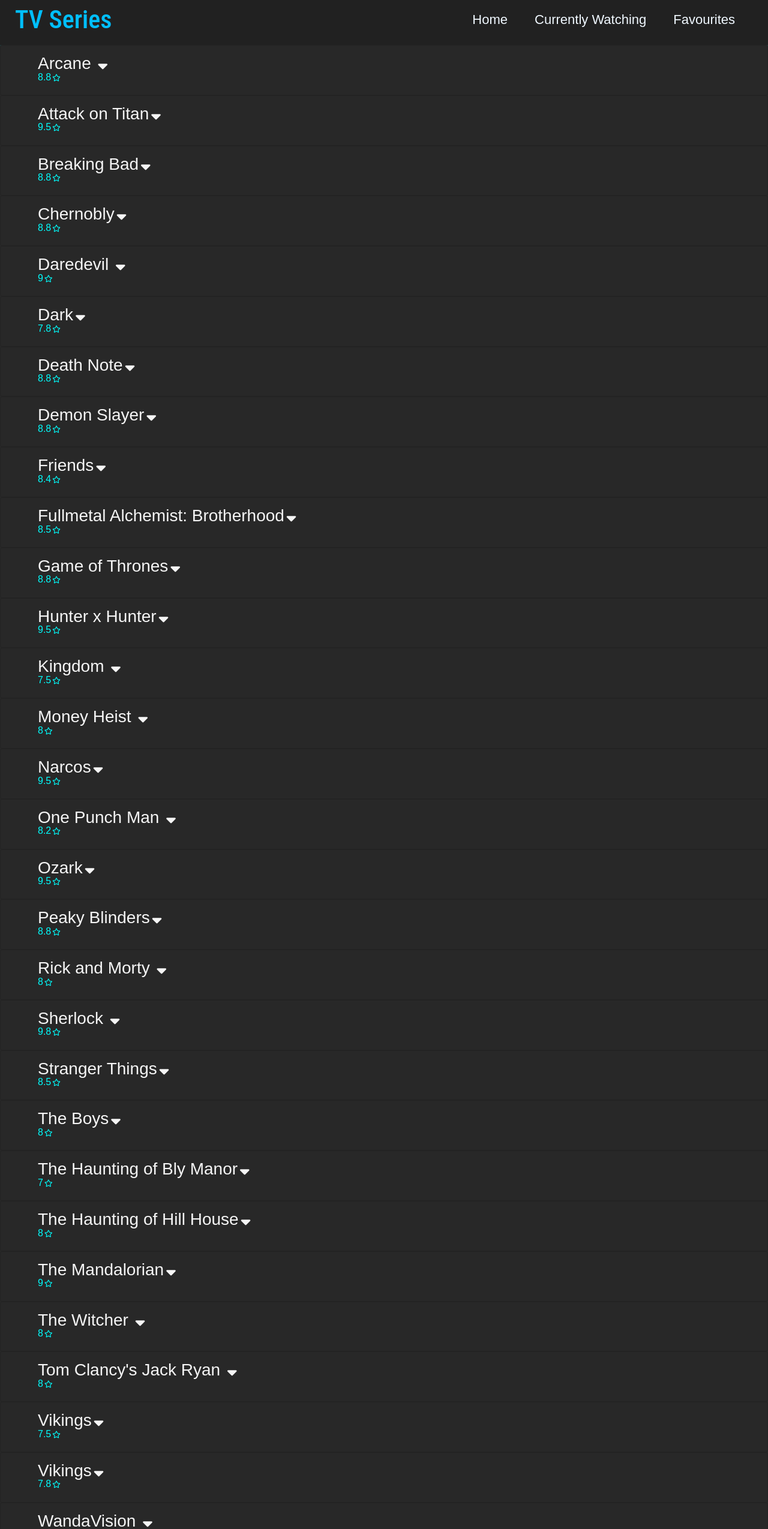
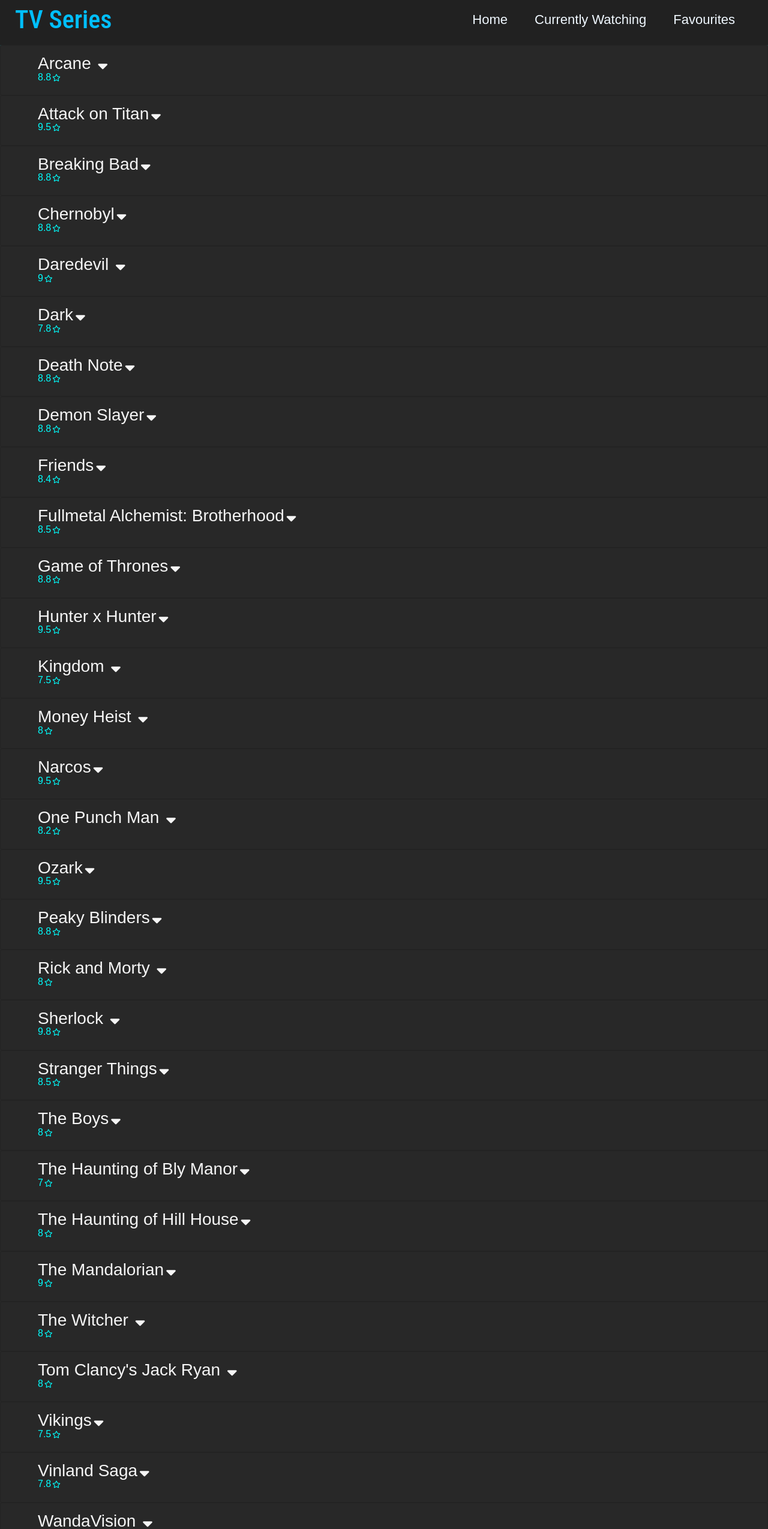
Before and after one commit to megh2k/reviewlist, a React (Create React App) app: page / in a window 1280 px wide. Shown: the top 2549 px of the page at 60% size. Built offline with nearby package versions, Linux system fonts and the light colour scheme.

Commit message:
Initial commit

```diff
--- a/public/index.html
+++ b/public/index.html
@@ -15,7 +15,7 @@
 
     <link rel="manifest" href="%PUBLIC_URL%/manifest.json" />
 
-    <title>Review-List</title>
+    <title>copy</title>
   </head>
   <body>
     <div id="root"></div>
--- a/src/App.css
+++ b/src/App.css
@@ -56,7 +56,7 @@
 .images{
   float: right;
   width: 230px;
-  height: 320px;
+  height: 330px;
   padding: 5px;
   border-radius: 20px;
 }
--- a/src/App.js
+++ b/src/App.js
@@ -29,6 +29,7 @@
   let listHome = List.sort().map( item =>
     {
         return <Home
+        key = {item.title}
         {...item}/>
     })
 
--- a/src/components/Home.js
+++ b/src/components/Home.js
@@ -27,7 +27,7 @@
                 {hide ?
                 <div className="alignimg">
 
-                    <li className='li'><img className = "images" src = {`../images/${props.img}.jpg`} /></li>
+                    <li className='li'><img className = "images" src = {`../images/${props.img}.jpg`} alt={props.title}/></li>
 
                     <li className="li description">
                         <div>
--- a/src/components/List.js
+++ b/src/components/List.js
@@ -113,7 +113,7 @@
             genre: ["horror", "drama", "mystery"],
             description: "Flashing between past and present, a fractured family confronts haunting memories of their old home and the terrifying events that drove them from it." },
 
-            {title: "Chernobly", rating: 8.8, img : "chernobly",
+            {title: "Chernobyl", rating: 8.8, img : "chernobyl",
             seasons:str + "1", watching: false, favourites: false,
             genre: ["history", "drama", "thriller"],
             description: "In April 1986, an explosion at the Chernobyl nuclear power plant in the Union of Soviet Socialist Republics becomes one of the world's worst man-made catastrophes." },
@@ -149,7 +149,7 @@
             genre: ["crime", "drama", "mystery"],
             description: "A family saga with a supernatural twist, set in a German town, where the disappearance of two young children exposes the relationships among four families." },
 
-            {title: "Vikings", rating: 7.8, img : "vikings",
+            {title: "Vinland Saga", rating: 7.8, img : "vinland_saga",
             seasons:str + "1", watching: false, favourites: false,
             genre: ["action", "animation", "adventure"],
             description: "Thorfinn pursues a journey with his father's killer in order to take revenge and end his life in a duel as an honorable warrior and pay his father a homage." },
```
Also changed, not shown: public/images/chernobyl.jpg (renamed from public/images/chernobly.jpg), public/images/vinland_saga.jpg (added).
